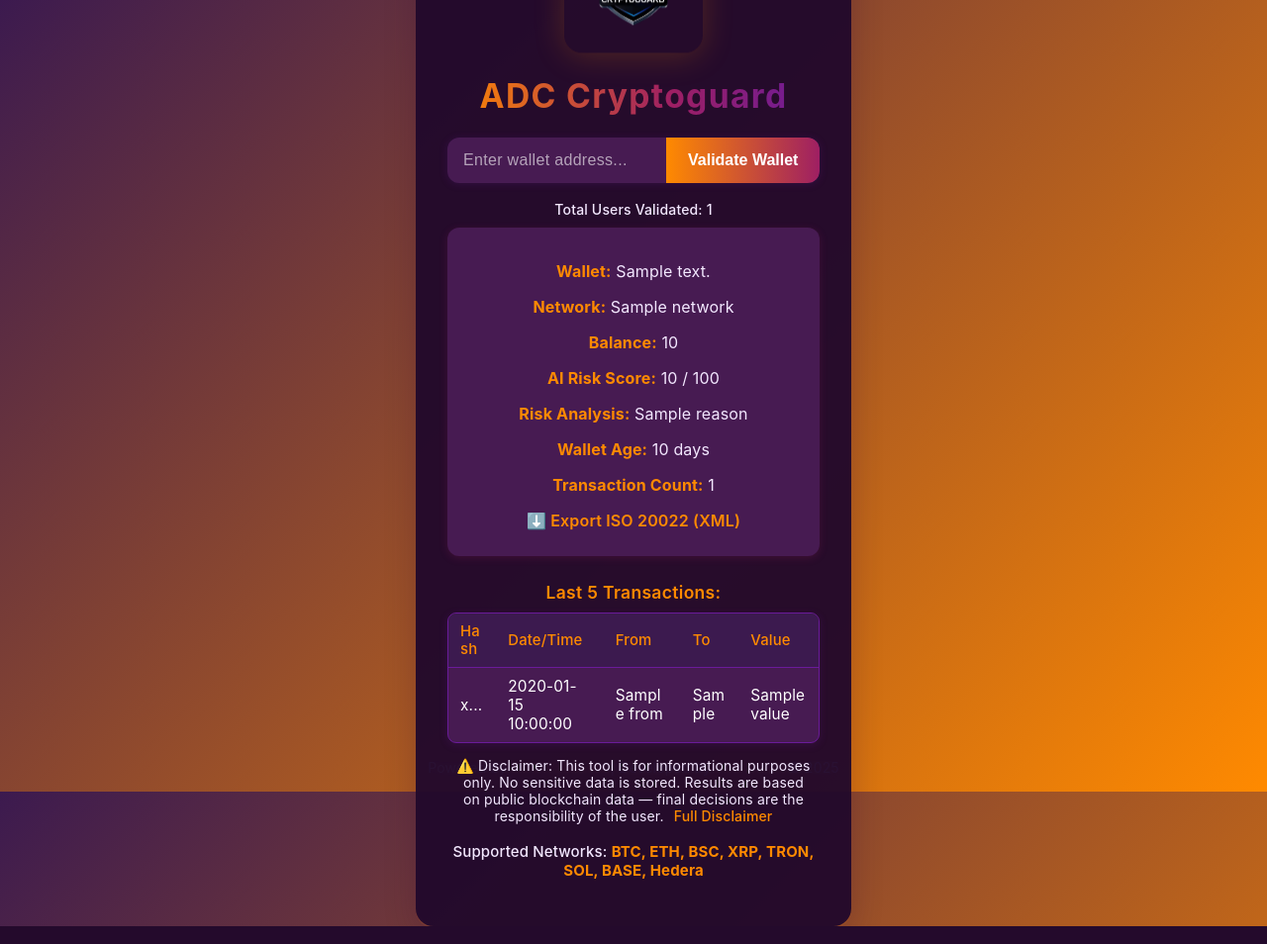
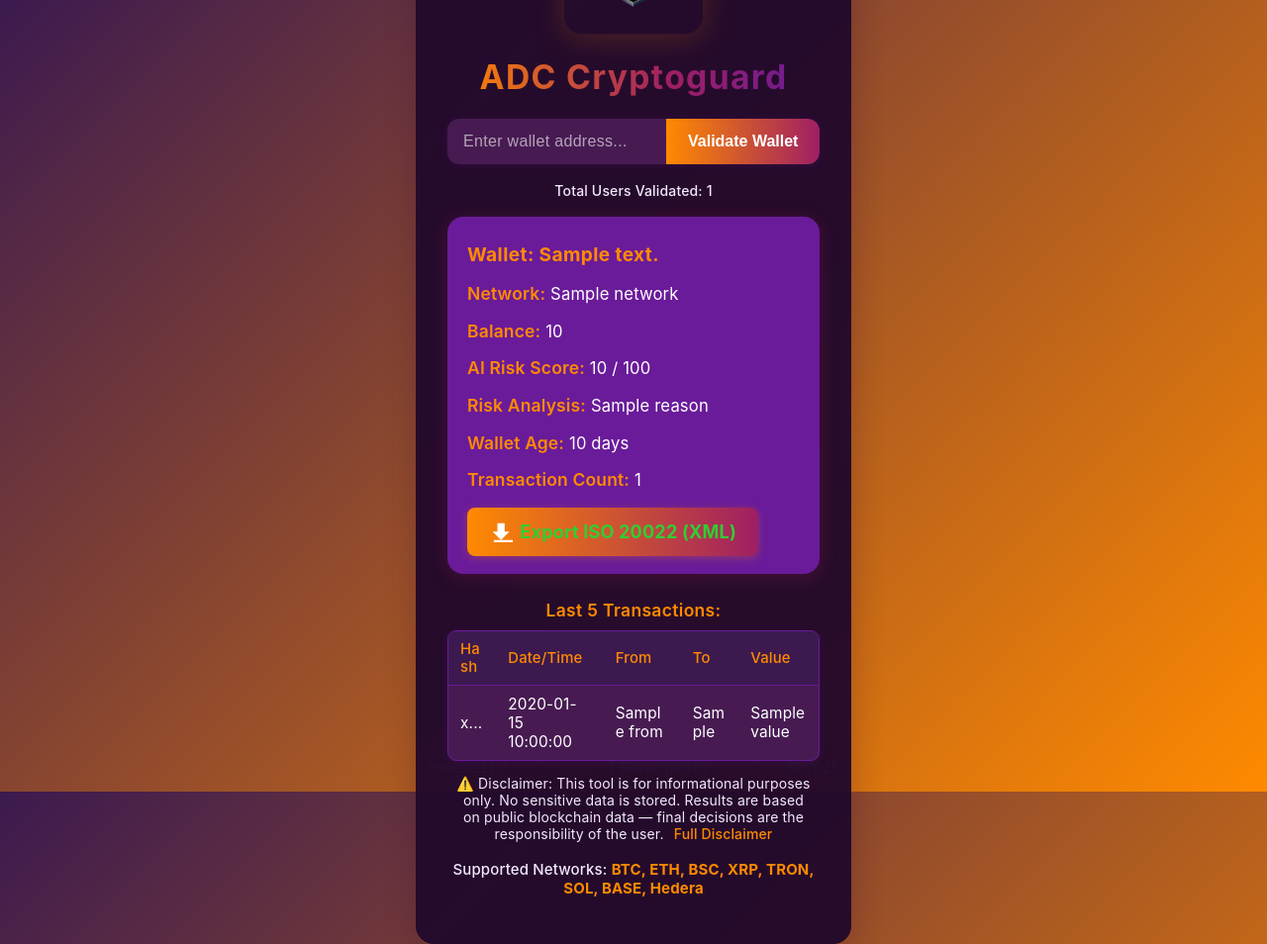
Before and after one commit to ADCoinX/adcoin-validator-ai, a Flask app: template templates/index.html in a window 1280 px wide. Shown: the whole page at 99% size. Run offline with Flask 3, Linux system fonts and the light colour scheme; the template is opened without the code that fills it: most values are stand-ins (such as "Sample title", 1, 10 or a date in 2020).

Commit message:
Update index.html

```diff
--- a/templates/index.html
+++ b/templates/index.html
@@ -2,7 +2,7 @@
 <html lang="en">
 <head>
   <meta charset="UTF-8" />
-  <title>ADC CryptoGuard</title>
+  <title>ADC Cryptoguard</title>
   <meta name="viewport" content="width=device-width, initial-scale=1" />
   <link rel="stylesheet" href="{{ url_for('static', filename='style.css') }}">
   <style>
@@ -28,7 +28,7 @@
     .logo {
       display: block;
       margin: 0 auto 22px;
-      max-width: 180px;
+      max-width: 200px;
       border-radius: 18px;
       box-shadow: 0 4px 32px #ff8a0033;
       transition: max-width 0.2s;
@@ -93,23 +93,68 @@
       font-weight: 500;
     }
     .result {
-      background: #471b52;
-      border-radius: 12px;
-      padding: 18px 18px 10px;
-      box-shadow: 0 2px 8px #9e1f6333;
-      margin-top: 10px;
-      color: #f3e8ff;
-      font-size: 1em;
+      background: #6a1b9a;
+      border-radius: 16px;
+      padding: 26px 20px 18px;
+      margin-top: 18px;
+      color: #fff;
+      font-size: 1.04em;
+      box-shadow: 0 3px 18px #9e1f6344;
+      text-align: left;
+      position: relative;
+      word-break: break-all;
     }
     .result strong {
       color: #ff8a00;
+      font-size: 1.05em;
+      font-weight: 600;
+      letter-spacing: 0.01em;
     }
-    .result a {
+    .result .wallet-row {
+      font-size: 1.15em;
       color: #ff8a00;
+      font-weight: 700;
+      margin-bottom: 12px;
+      word-break: break-all;
+      letter-spacing: 0.02em;
+    }
+    .iso-btn-row {
+      display: flex;
+      justify-content: flex-start;
+      align-items: center;
+      margin-top: 18px;
+    }
+    .iso-btn {
+      display: inline-flex;
+      align-items: center;
+      gap: 7px;
+      padding: 12px 22px;
+      background: linear-gradient(90deg,#ff8a00 0%,#9e1f63 100%);
+      color: #fff;
+      font-weight: 700;
+      font-size: 1.09em;
+      border: none;
+      border-radius: 8px;
+      box-shadow: 0 2px 10px #ff8a0044;
+      cursor: pointer;
+      transition: background 0.18s, transform 0.14s;
       text-decoration: none;
-      font-weight: 600;
+      margin-left: 0;
+      margin-right: 10px;
     }
-    .result a:hover { text-decoration: underline; color: #9e1f63; }
+    .iso-btn:hover {
+      background: linear-gradient(90deg,#9e1f63 0%,#ff8a00 100%);
+      color: #fff;
+      transform: translateY(-1px) scale(1.04);
+      box-shadow: 0 4px 16px #9e1f6344;
+      text-decoration: none;
+    }
+    .iso-btn svg {
+      width: 1.34em;
+      height: 1.34em;
+      vertical-align: middle;
+      fill: #fff;
+    }
     .transactions {
       margin-top: 26px;
     }
@@ -187,9 +232,12 @@
     footer b { color: #ff8a00; font-weight: 600; }
     @media (max-width: 520px) {
       .container { max-width: 98vw; padding: 22px 6vw 24px; }
-      .logo { max-width: 70px; }
+      .logo { max-width: 100px; }
       h1 { font-size: 1.5em; }
       .result-table th, .result-table td { padding: 7px 6px; font-size: 0.91em; }
+      .result { padding: 16px 8px 12px; }
+      .result .wallet-row { font-size: 0.98em; }
+      .iso-btn { padding: 10px 14px; font-size: 1em; }
     }
   </style>
 </head>
@@ -219,7 +267,9 @@
 
     {% if result and result.address %}
       <div class="result">
-        <p><strong>Wallet:</strong> {{ result.address }}</p>
+        <div class="wallet-row">
+          Wallet: {{ result.address }}
+        </div>
         <p><strong>Network:</strong> {{ result.network or "Unknown" }}</p>
         <p><strong>Balance:</strong> {{ result.balance or 0 }}</p>
         <p><strong>AI Risk Score:</strong> {{ result.ai_score or 0 }} / 100</p>
@@ -227,11 +277,12 @@
         <p><strong>Wallet Age:</strong> {{ result.wallet_age or 0 }} days</p>
         <p><strong>Transaction Count:</strong> {{ result.tx_count or 0 }}</p>
         {% if result.address and result.network != "Unknown" %}
-          <p>
-            <a href="{{ url_for('export_iso', wallet=result.address) }}" target="_blank" rel="noopener">
-              ⬇️ Export ISO 20022 (XML)
+          <div class="iso-btn-row">
+            <a href="{{ url_for('export_iso', wallet=result.address) }}" target="_blank" rel="noopener" class="iso-btn">
+              <svg viewBox="0 0 20 20"><path d="M13 10V3H7v7H3l7 7 7-7h-4zm-9 7h16v2H4v-2z"/></svg>
+              Export ISO 20022 (XML)
             </a>
-          </p>
+          </div>
         {% endif %}
       </div>
       {% if result.last5tx and result.last5tx|length > 0 %}
```
